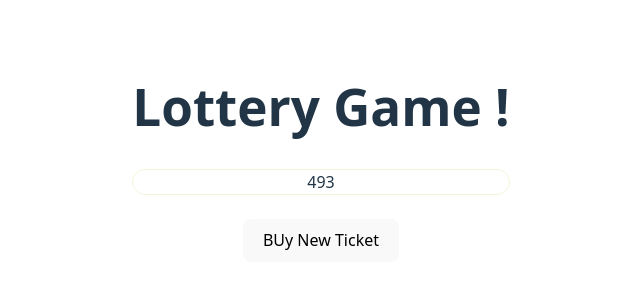
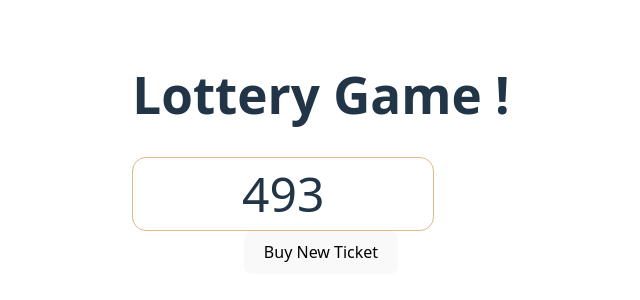
Before and after one commit to whoxshu/React-State-, a React app: page / in a window 1280 px wide. Shown: the part 238-538 px from the top of the page, without its empty margins (319-959 px from the left). Built offline with nearby package versions, Linux system fonts and the light colour scheme; the HTML template or start-up script is replaced by a standard one.

Commit message:
Components level by level

```diff
--- a/src/App.jsx
+++ b/src/App.jsx
@@ -2,12 +2,18 @@
 import LudoBoard from './LudoBoard';
 import TodoList from './TodoList';
 import Lottery from './Lottery';
+import TicketNum from './TicketNum';
+import Ticket from './Ticket';
+import { sum } from './helper';
 
 function App() {
+  let winCondition = (ticket) => {
+    return sum(ticket) === 15;
+  };
 
   return (
     <>
-  <Lottery></Lottery>
+<Lottery  n={3} winCondition={winCondition}></Lottery>
     </>
   );
 };
--- a/src/Lottery.jsx
+++ b/src/Lottery.jsx
@@ -1,25 +1,22 @@
 import { useState } from "react";
 import "./Lottery.css" ;
 import { genTicket,sum } from "./helper";
+import Ticket from "./Ticket";
 
-export default function Lottery() {
-    let [ticket , setTicket] = useState(genTicket(3));
-    let isWinning = sum(ticket) === 15;
-    let buyTIcket = () => {
-        setTicket(genTicket(3))
+
+    export default function Lottery({n=3,winCondition}) {
+    let [ticket , setTicket] = useState(genTicket(n));
+    let isWinning = winCondition(ticket);
+    let buyTicket = () => {
+        setTicket(genTicket(n));
     }
 
 
     return (
         <div>
 <h1>Lottery Game !</h1>
-<div className="ticket">
-    <span>{ticket[0]}</span>
-    <span>{ticket[1]}</span>
-    <span>{ticket[2]}</span>
-</div>
-<br />
-<button onClick={buyTIcket}>BUy New Ticket </button>
+<Ticket ticket = {ticket}/>
+<button onClick={buyTicket}>Buy New Ticket </button>
 <h3>{isWinning && "Congratulations , You Won "}</h3>
         </div>
     )
--- /dev/null
+++ b/src/Ticket.css
@@ -0,0 +1,5 @@
+.Ticket {
+    border : 1px solid burlywood;
+    border-radius: 14px;
+    width:300px;
+}
--- /dev/null
+++ b/src/Ticket.jsx
@@ -0,0 +1,12 @@
+import TicketNum from "./TicketNum"
+import "./Ticket.css";
+
+export default function Ticket({ticket}){
+    return (
+        <div className="Ticket">
+         {ticket.map((num,idx)=>(
+            <TicketNum num={num} key={idx} />
+         ))}
+        </div>
+    )
+}
--- /dev/null
+++ b/src/TicketNum.css
@@ -0,0 +1,3 @@
+.TicketNum {
+    font-size: 3rem;
+}
--- /dev/null
+++ b/src/TicketNum.jsx
@@ -0,0 +1,4 @@
+import "./TicketNum.css"
+export default function TicketNum({num}){
+    return < span  className="TicketNum">{num}</span>;
+}
```
